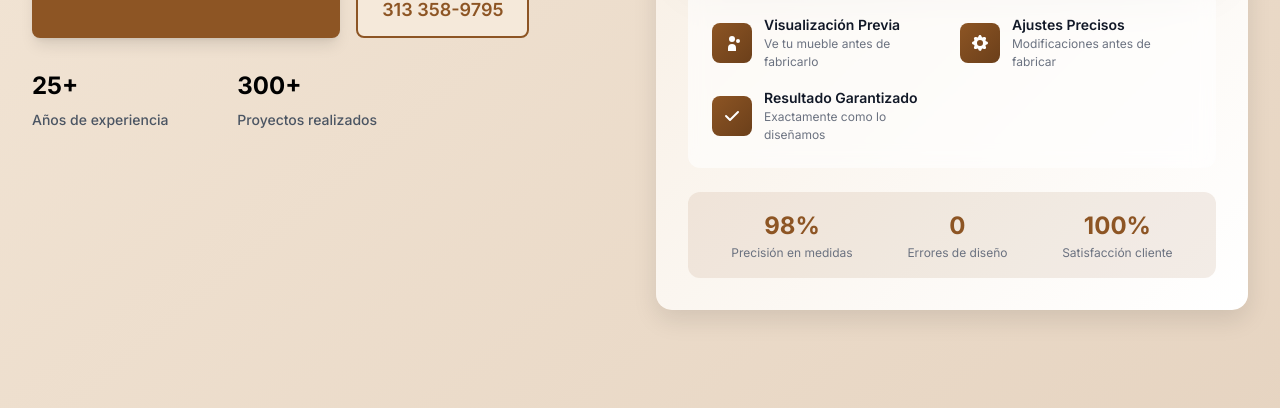
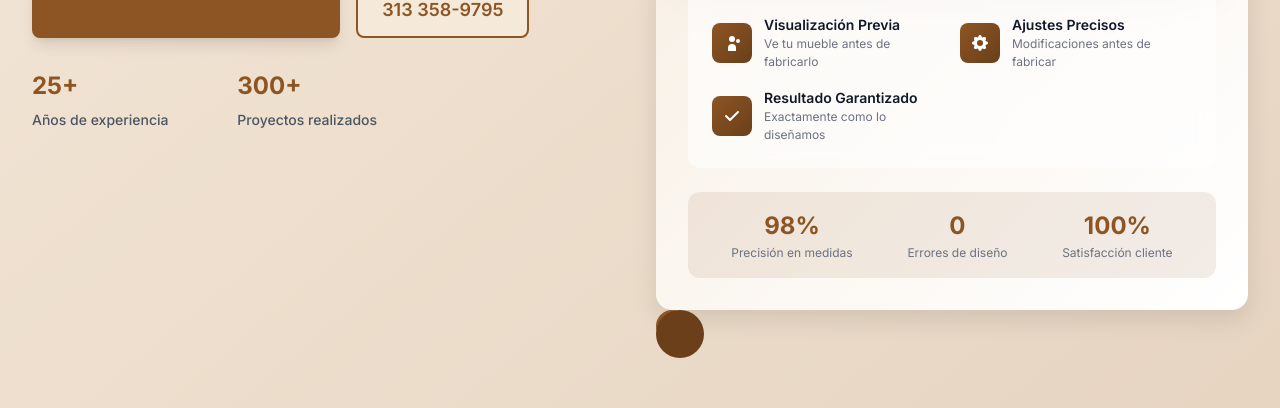
Before and after one commit to SantiagoHernandez20/artemodular., a Vue app: page / in a window 1280 px wide. Shown: the part 709-1117 px from the top of the page. Built offline with nearby package versions, Linux system fonts and the light colour scheme; no server answers.

Commit message:
edited HeroSection

```diff
--- a/src/components/HeroSection.vue
+++ b/src/components/HeroSection.vue
@@ -31,16 +31,16 @@
           <!-- Estadísticas simplificadas para móvil -->
           <div class="grid grid-cols-2 lg:grid-cols-3 gap-6 sm:gap-8">
             <div class="text-center lg:text-left">
-              <div class="text-2xl sm:text-3xl font-bold text-8D5524 mb-2">25+</div>
+              <div class="text-2xl sm:text-3xl font-bold mb-2" style="color: #8D5524;">25+</div>
               <div class="text-sm sm:text-base text-gray-600 font-medium">Años de experiencia</div>
             </div>
             <div class="text-center lg:text-left">
-              <div class="text-2xl sm:text-3xl font-bold text-8D5524 mb-2">300+</div>
+              <div class="text-2xl sm:text-3xl font-bold mb-2" style="color: #8D5524;">300+</div>
               <div class="text-sm sm:text-base text-gray-600 font-medium">Proyectos realizados</div>
             </div>
             <!-- Ocultar tercera estadística en móvil -->
             <div class="text-center lg:text-left hidden lg:block">
-              <div class="text-2xl sm:text-3xl font-bold text-8D5524 mb-2">24/7</div>
+              <div class="text-2xl sm:text-3xl font-bold mb-2" style="color: #8D5524;">24/7</div>
               <div class="text-sm sm:text-base text-gray-600 font-medium">Disponibilidad</div>
             </div>
           </div>
@@ -51,8 +51,8 @@
           <ThreeDShowcase />
 
           <!-- Elementos decorativos -->
-          <div class="absolute -top-2 -right-2 w-8 h-8 bg-8D5524 rounded-full opacity-60"></div>
-          <div class="absolute -bottom-2 -left-2 w-12 h-12 bg-6B3F1A rounded-full opacity-40"></div>
+          <div class="absolute -top-2 -right-2 w-8 h-8 rounded-full opacity-60" style="background-color: #8D5524;"></div>
+          <div class="absolute -bottom-2 -left-2 w-12 h-12 rounded-full opacity-40" style="background-color: #6B3F1A;"></div>
         </div>
       </div>
     </div>
--- a/tailwind.config.js
+++ b/tailwind.config.js
@@ -12,7 +12,10 @@ module.exports = {
         'primary-light': '#A66B2E',
         beige: '#F5E9DA',
         'brown-soft': '#E6D4C1',
-        'brown-medium': '#B8956F'
+        'brown-medium': '#B8956F',
+        // Colores específicos para las clases personalizadas
+        '8D5524': '#8D5524',
+        '6B3F1A': '#6B3F1A'
       }
     },
   },
```
Also changed, not shown: 2 other files (tests, documents, lock files or other folders).
